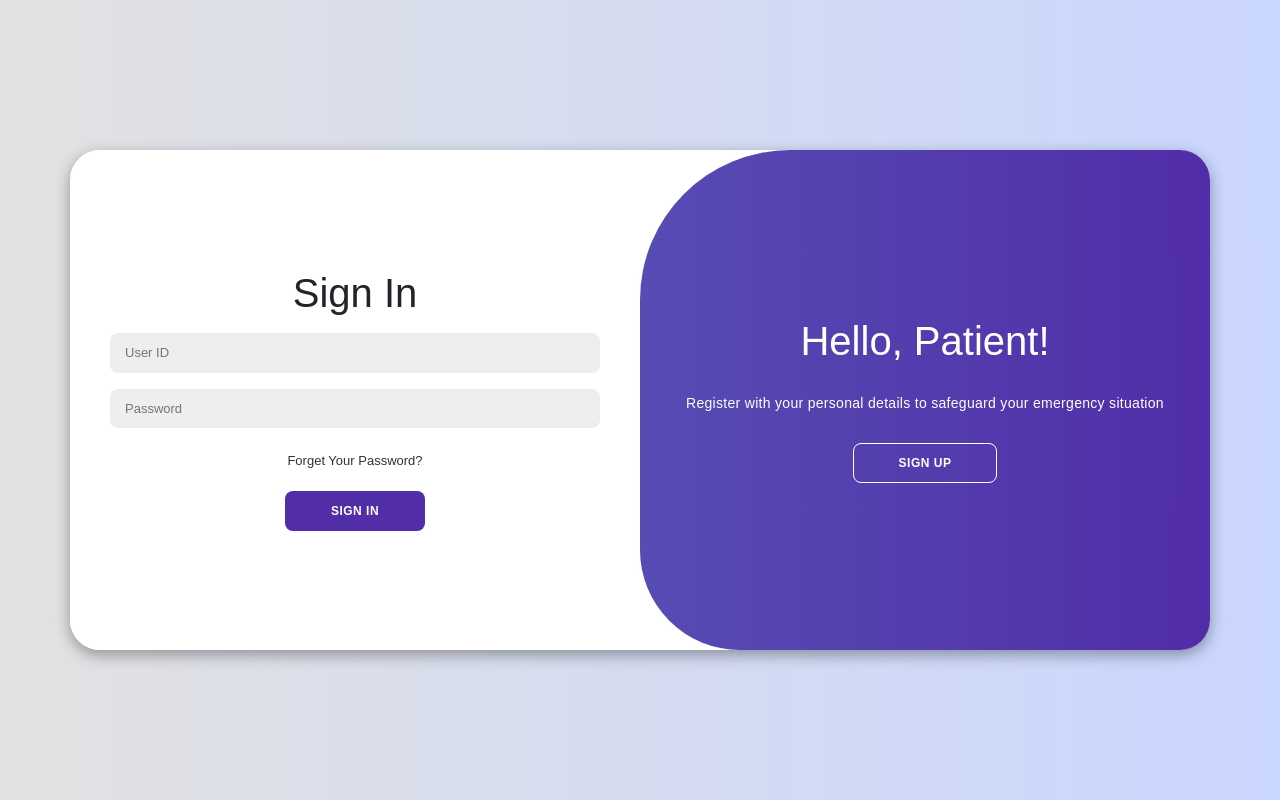
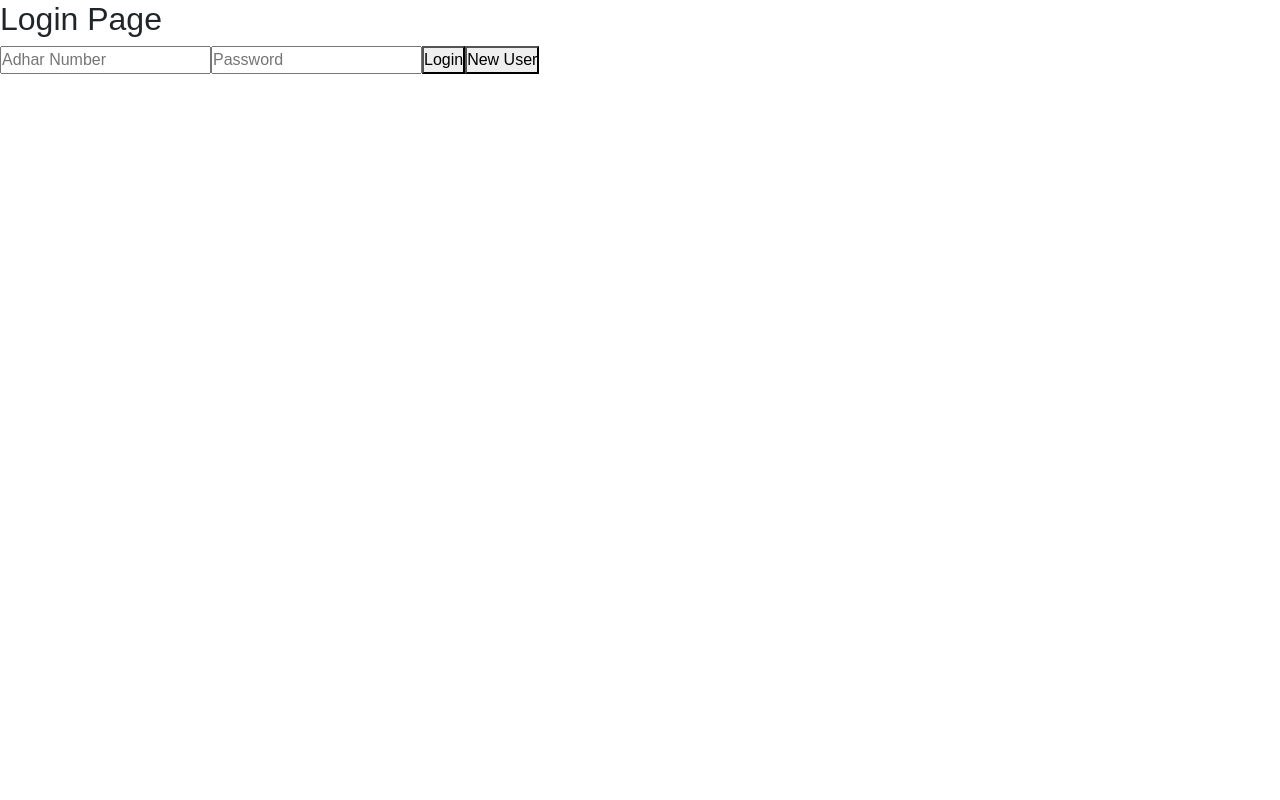
Before and after one commit to Gunjanpardikar26/E-health-care-System, a React (Create React App) app in the folder login/: page /login-user in a window 1280 px wide. Built offline with nearby package versions, Linux system fonts and the light colour scheme.

Commit message:
updated the personal details form

```diff
--- a/login/src/Personal_Details/Personal_Details.jsx
+++ b/login/src/Personal_Details/Personal_Details.jsx
@@ -6,6 +6,8 @@ import { useEffect, useState } from 'react';
   function Personal_Details() {
   const [users, setUsers] = useState([]);
   const [user, setUser] = useState(null);
+  const [loading, setLoading] = useState(true);
+  const [error, setError] = useState(null);
 
     useEffect(() => {
       axios.get('http://localhost:4000/getUsers')
@@ -22,24 +24,39 @@ function Personal_Details() {
           const storedUser = JSON.parse(localStorage.getItem('User'));
           if (storedUser && storedUser.adh) {
             const response = await axios.get(`http://localhost:4000/api/user/${storedUser.adh}`);
+            if (response.status === 200) {
               setUser(response.data);
+              setLoading(false);
             } else {
-          console.error('No user ID found in storage');
+              setError('User not found');
+              setLoading(false);
+            }
+          } else {
+            setError('No Adhar number found in storage');
+            setLoading(false);
           }
         } catch (error) {
-        console.error('Error fetching user details:', error);
+          setError('Error fetching user details');
+          setLoading(false);
         }
       };
 
       fetchUserDetails();
     }, []);
 
+    if (loading) return <p>Loading...</p>;
+    if (error) return <p>{error}</p>;
+
     return (
-    <div className="containerr">
+      /*<div className="containerr">
         <div className="w-50">
           {users.length > 0 ? (
             users.map(user => (
-            <div key={user._id} className="user-details">
+              <div key={user._id} className="user-details">*/
+              <div className="containerr">
+              <div className="w-50">
+                {user ? (
+                  <div className="user-details">
                 <p><strong>Name:</strong> {user.fname} {user.mname} {user.lname}</p>
                 <p><strong>Email:</strong> {user.email}</p>
                 <p><strong>Password:</strong> {user.password}</p>
@@ -52,8 +69,8 @@ function Personal_Details() {
                 <p><strong>Emergency Phone Number 2:</strong> {user.emer_phn2}</p>
                 <hr />
               </div>
-          ))
-        ) : (
+            )
+           : (
             <p>No users found</p>
           )}
         </div>
--- a/login/src/User_Login_Signup/User_Login.jsx
+++ b/login/src/User_Login_Signup/User_Login.jsx
@@ -1,66 +1,5 @@
-// import React, { useState } from 'react';
-// import { useNavigate } from 'react-router-dom';
-
-// function User_Login() {
-//   const [userId, setUserId] = useState('');
-//   const [password, setPassword] = useState('');
-//   const navigate = useNavigate();
-
-//   const handleLogin = async () => {
-//     try {
-//       const response = await fetch('http://localhost:4000/api/login', {
-//         method: 'POST',
-//         headers: {
-//           'Content-Type': 'application/json',
-//         },
-//         body: JSON.stringify({ userId, password }),
-//       });
-
-//       if (response.ok) {
-//         const data = await response.json();
-//         localStorage.setItem('User', JSON.stringify(data.user)); // Store user details or token
-//         localStorage.setItem('UserId', userId);
-//         navigate('/personal-details');
-//       } else {
-//         const errorData = await response.json();
-//         alert(errorData.error);
-//       }
-//     } catch (error) {
-//       console.error('Error during login:', error);
-//       alert('Error during login');
-//     }
-//   };
-
-//   const handleSignup = () => {
-//     navigate('/new-user');
-//   }
-
-//   return (
-//     <div>
-//       <h2>Login Page</h2>
-//       <input
-//         type="text"
-//         placeholder="User ID"
-//         value={userId}
-//         onChange={(e) => setUserId(e.target.value)}
-//       />
-//       <input
-//         type="password"
-//         placeholder="Password"
-//         value={password}
-//         onChange={(e) => setPassword(e.target.value)}
-//       />
-//       <button onClick={handleLogin}>Login</button>
-//       <button onClick={handleSignup}>New User</button>
-//     </div>
-//   );
-// }
-
-// export default User_Login;
-
 import React, { useState } from 'react';
 import { useNavigate } from 'react-router-dom';
-import './style.css'; // Make sure to include your styles
 
 function User_Login() {
   const [userId, setUserId] = useState('');
@@ -74,13 +13,12 @@ function User_Login() {
         headers: {
           'Content-Type': 'application/json',
         },
-        body: JSON.stringify({ userId, password }),
+        body: JSON.stringify({ adh: userId, password }),
       });
 
       if (response.ok) {
         const data = await response.json();
-        localStorage.setItem('User', JSON.stringify(data.user)); // Store user details or token
-        localStorage.setItem('UserId', userId);
+        localStorage.setItem('User', JSON.stringify({ adh: userId })); // Store Adhar number
         navigate('/personal-details');
       } else {
         const errorData = await response.json();
@@ -94,40 +32,14 @@ function User_Login() {
 
   const handleSignup = () => {
     navigate('/new-user');
-  }
+  };
 
   return (
-    <div className="page-background">
-      <div className="container" id="container">
-        <div className="form-container sign-up">
-          <form>
-            <h1>Create Account</h1>
-            <div className="social-icons">
-              <a href="#" className="icon"><i className="fa-brands fa-google-plus-g"></i></a>
-              <a href="#" className="icon"><i className="fa-brands fa-facebook-f"></i></a>
-              <a href="#" className="icon"><i className="fa-brands fa-github"></i></a>
-              <a href="#" className="icon"><i className="fa-brands fa-linkedin-in"></i></a>
-            </div>
-            <span>or use your email for registration</span>
-            <input type="text" placeholder="Name" />
-            <input type="email" placeholder="Email" />
-            <input type="password" placeholder="Password" />
-            <button type="button" onClick={handleSignup}>Sign Up</button>
-          </form>
-        </div>
-        <div className="form-container sign-in">
-          <form>
-            <h1>Sign In</h1>
-            {/* <div className="social-icons">
-              <a href="#" className="icon"><i className="fa-brands fa-google-plus-g"></i></a>
-              <a href="#" className="icon"><i className="fa-brands fa-facebook-f"></i></a>
-              <a href="#" className="icon"><i className="fa-brands fa-github"></i></a>
-              <a href="#" className="icon"><i className="fa-brands fa-linkedin-in"></i></a>
-            </div> */}
-            <span>or use your email for login</span>
+    <div>
+      <h2>Login Page</h2>
       <input
         type="text"
-              placeholder="User ID"
+        placeholder="Adhar Number"
         value={userId}
         onChange={(e) => setUserId(e.target.value)}
       />
@@ -137,28 +49,10 @@ function User_Login() {
         value={password}
         onChange={(e) => setPassword(e.target.value)}
       />
-            <a href="#">Forget Your Password?</a>
-            <button type="button" onClick={handleLogin}>Sign In</button>
-          </form>
-        </div>
-        <div className="toggle-container">
-          <div className="toggle">
-            <div className="toggle-panel toggle-left">
-              <h1>Welcome Back!</h1>
-              <p>Enter your personal details to use all of site features</p>
-              <button className="hidden" id="login">Sign In</button>
-            </div>
-            <div className="toggle-panel toggle-right">
-              <h1>Hello, Patient!</h1>
-              <p>Register with your personal details to safeguard your emergency situation</p>
-              <button onClick={handleSignup} className="hidden" id="register">Sign Up</button>
-            </div>
-          </div>
-        </div>
-      </div>
+      <button onClick={handleLogin}>Login</button>
+      <button onClick={handleSignup}>New User</button>
     </div>
   );
-
 }
 
 export default User_Login;
```
Also changed, not shown: 2 other files (tests, documents, lock files or other folders). Lines whose indentation alone changed are shown as unchanged.
